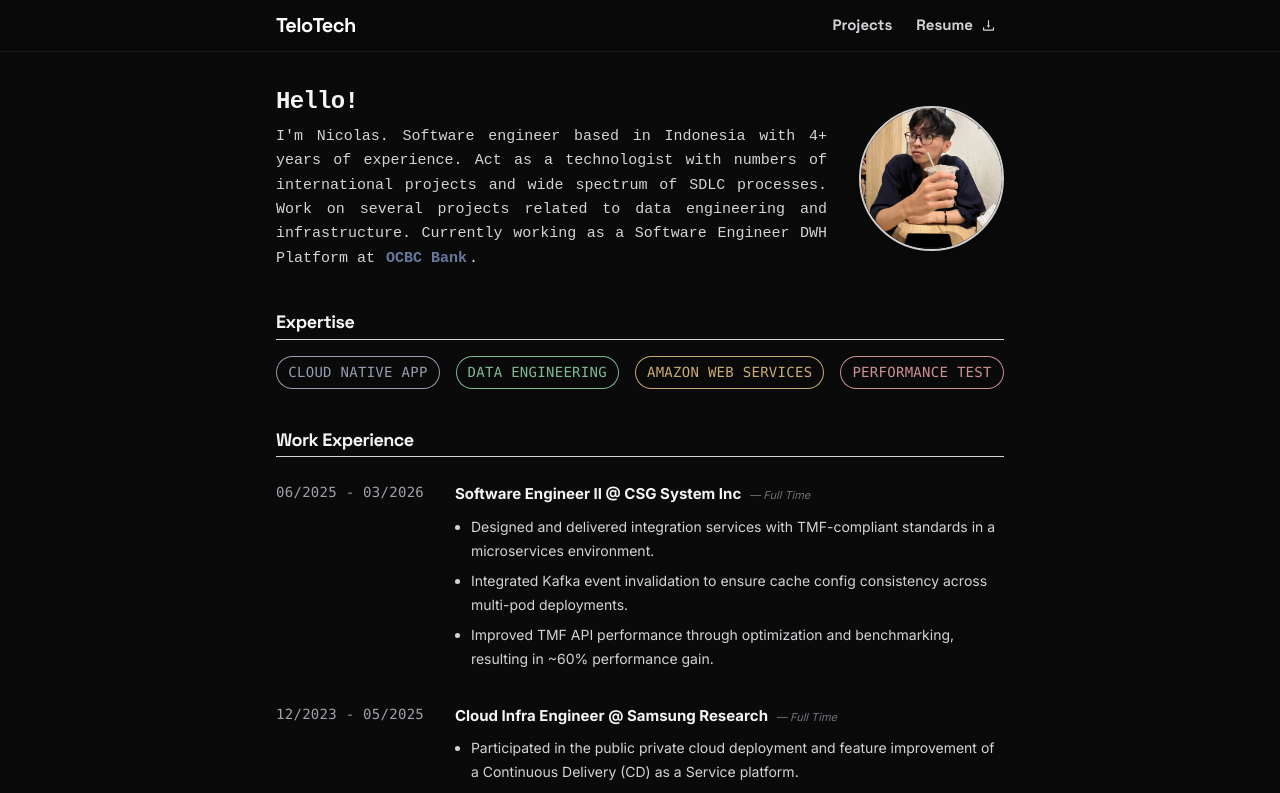
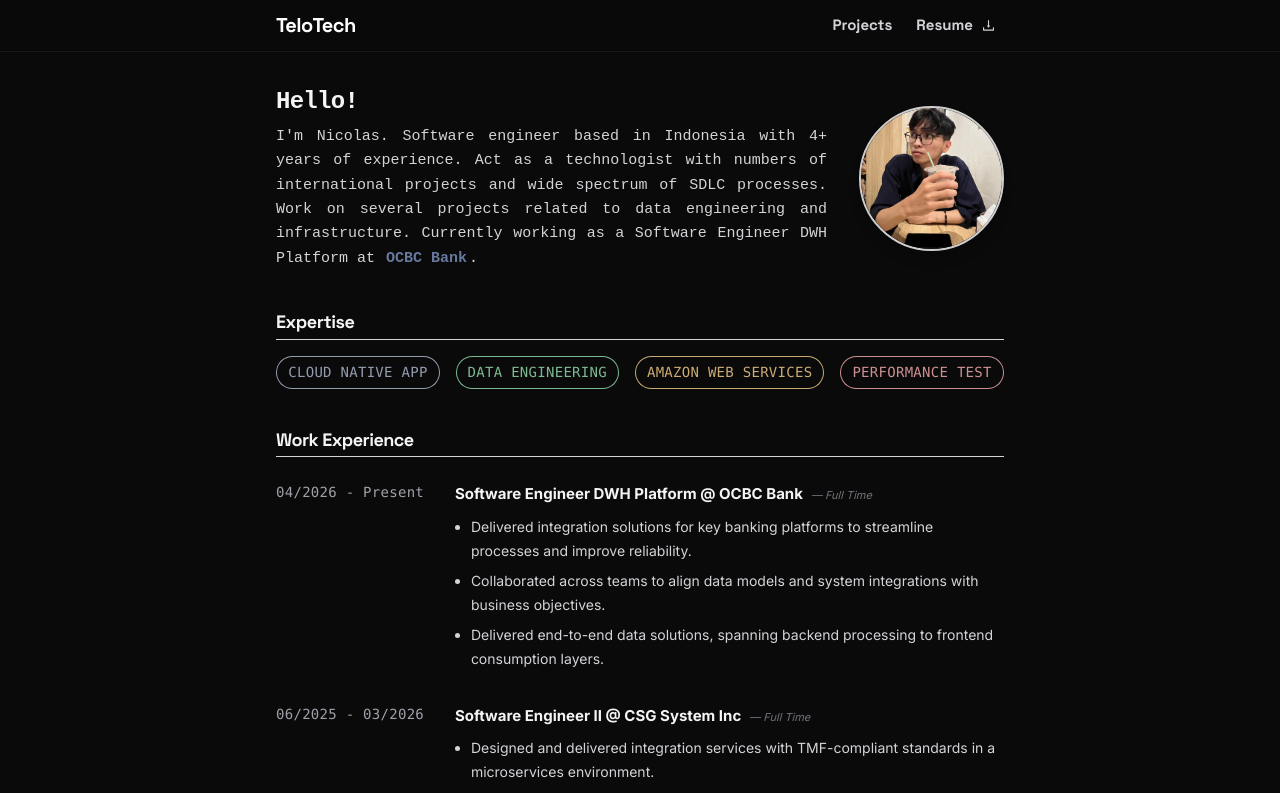
Before and after one commit to nichoteloo/nichoteloo.github.io, a Next.js app: page / in a window 1280 px wide. Shown: the top 793 px of the page. Built offline with nearby package versions, Linux system fonts and the light colour scheme.

Commit message:
Complete unfinished resume and adjust delay for expentry

```diff
--- a/pages/index.js
+++ b/pages/index.js
@@ -110,11 +110,25 @@ const Home = () => {
           </Box>
         </SlideIn>
 
-        <SlideIn delay={0.2} time={1} direction="left">
+        <SlideIn delay={0.4} time={1} direction="left">
           <Box mt={8}>
             <Heading as="h5" variant="sectionTitle" size={{ base: "md", lg: "lg" }}>
               Work Experience
             </Heading>
+
+            <ExperienceEntry
+              date="04/2026 - Present"
+              role="Software Engineer DWH Platform"
+              company="OCBC Bank"
+              status="Full Time"
+              mb={1}
+              responsibilities={[
+                'Delivered integration solutions for key banking platforms to streamline processes and improve reliability.',
+                'Collaborated across teams to align data models and system integrations with business objectives.',
+                'Delivered end-to-end data solutions, spanning backend processing to frontend consumption layers.',
+              ]}
+            >
+            </ExperienceEntry>
 
             <ExperienceEntry
               date="06/2025 - 03/2026"
@@ -132,7 +146,7 @@ const Home = () => {
 
             <ExperienceEntry
               date="12/2023 - 05/2025"
-              role="Cloud Infra Engineer"
+              role="Software Engineer Cloud Infra"
               company="Samsung Research"
               status="Full Time"
               mb={1}
```
